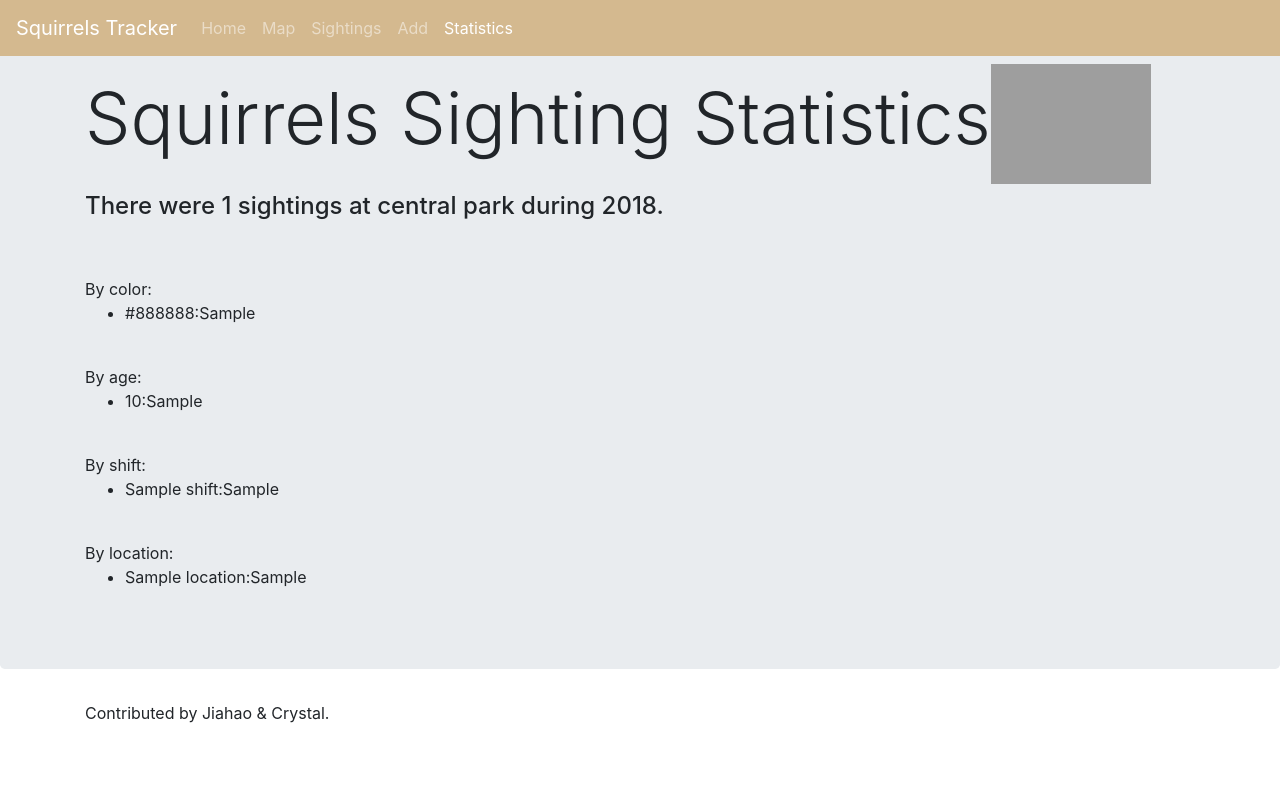
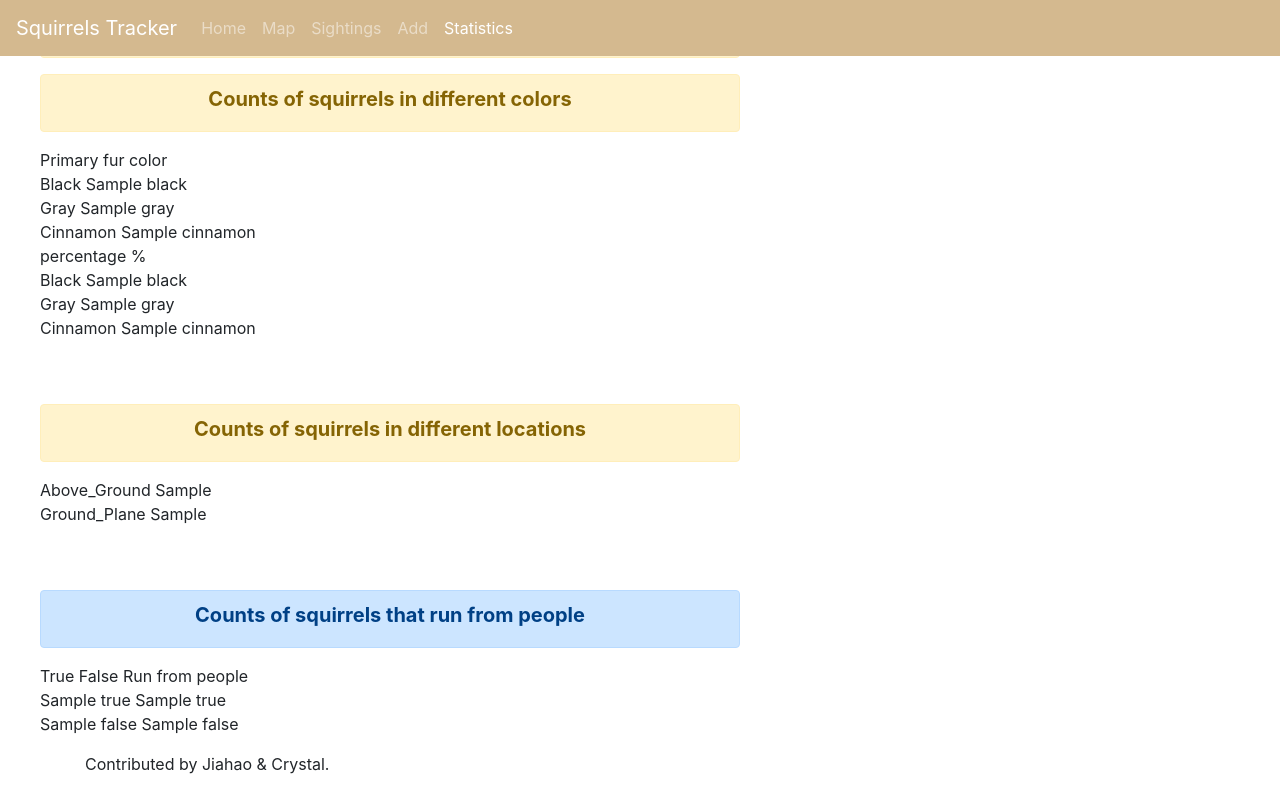
Before and after one commit to hsin-fang/SquirrelTracker_group74, a Django app: template sightings/templates/sightings/stats.html in a window 1280 px wide. Run offline with Django 3.2, Linux system fonts and the light colour scheme; the template is opened without the code that fills it: most values are stand-ins (such as "Sample title", 1, 10 or a date in 2020); some libraries are stand-ins or nearby versions; grey boxes are pictures that could not be loaded.

Commit message:
New changes to stats style

```diff
--- a/sightings/templates/sightings/stats.html
+++ b/sightings/templates/sightings/stats.html
@@ -43,59 +43,87 @@
         </div>
       </nav>
 
-      <main role="main">
+ <div>
+			<ul class='table' id="runfrom_table" style="width: 700px">
+           <div class="alert alert-warning text-center" style="width: 700px" role="alert">
+                                        <h5><strong> Counts of squirrels in different colors </strong></h5>
+                                </div>
+             <div class="alert alert-warning text-center" style="width: 700px" role="alert">
+                                        <h5><strong> Counts of squirrels in different colors </strong></h5>
+                                </div>
 
-        <!-- Main jumbotron for a primary marketing message or call to action -->
-        <div class="jumbotron">
-          <div class="container">
-            <h1 class="display-3">Squirrels Sighting Statistics<img
-              src="https://ss1.bdstatic.com/70cFvXSh_Q1YnxGkpoWK1HF6hhy/it/u=631122446,904742645&fm=26&gp=0.jpg"
-              alt="Squirrels Logo" class="logo" width="160" height="120" /></h1>
+                                 <tbody>
+                                         <tr>
+                                                 <th>Primary fur color</th> <br/>
 
-              <h4>There were {{total_squarrel}} sightings at central park during 2018.</h4>
-              <br>
-              <br>
-              By color:
-              <ul>
-                {% for item in color_lst %}
-                <li>
-                  {{item.primary_fur_color}}:{{item.c}}
-                </li>
-                {% endfor %}
-              </ul>
+                                                 <th scope='col'>Black</th>
 
-              <br>
-              By age:
-              <ul>
-                {% for item in age_lst %}
-                <li>
-                  {{item.age}}:{{item.c}}
-                </li>
-                {% endfor %}
-              </ul>
+                                                 <td>
+                                                     {{context.Primary_Fur_Color.Black}}</td> <br/>
+                                             <th scope='col'>Gray</th>
+                                                 <td>{{context.Primary_Fur_Color.Gray}}</td>   <br/>
+                                             <th scope='col'>Cinnamon</th>
+                                                 <td>{{context.Primary_Fur_Color.Cinnamon}}</td>   <br/>
+                                         </tr>
+                                         <tr>
+                                                 <th>percentage %</th> <br/>
+                                             <th scope='col'>Black</th>
+                                                 <td>{{context.Primary_Fur_Color_pct.Black}}</td>  <br/>
+                                             <th scope='col'>Gray</th>
+                                                 <td>{{context.Primary_Fur_Color_pct.Gray}}</td>  <br/>
+                                             <th scope='col'>Cinnamon</th>
+                                                 <td>{{context.Primary_Fur_Color_pct.Cinnamon}}</td>  <br/>
+                                         </tr>
+                                 </tbody>
+                         </ul>
+                </div>
+		<br>
+		<br>
+                <div>
+                         <ul class='table' id="location_table" style="width: 700px">
+				 <div class="alert alert-warning text-center" style="width: 700px" role="alert">
+                                        <h5><strong> Counts of squirrels in different locations </strong></h5>
+                                </div>
+				 <thead class="thead-dark">
+                                         <tr>
+                                                 <th scope='col'></th>
+                                                 <th scope='col'>Above_Ground</th>
+                                             <td>{{context.Location_pct.Above_Ground}}</td>  <br/>
+                                                 <th scope='col'>Ground_Plane</th>
+                                                <td>{{context.Location_pct.Ground_Plane}}</td>  <br/>
+                                         </tr>
+                                 </thead>
+                                 <tbody>
+                                         <tr>
 
-              <br>
-              By shift:
-              <ul>
-                {% for item in shift_lst %}
-                <li>
-                  {{item.shift}}:{{item.c}}
-                </li>
-                {% endfor %}
-              </ul>
-
-              <br>
-              By location:
-              <ul>
-                {% for item in location_lst %}
-                <li>
-                  {{item.location}}:{{item.c}}
-                </li>
-                {% endfor %}
-              </ul>
-
-            </div>
-          </div>
+                                         </tr>
+                                 </tbody>
+                         </ul>
+                </div>
+		<br>
+		<br>
+                <div>
+			<ul class='table' id="runfrom_table" style="width: 700px">
+				<div class="alert alert-primary text-center" style="width: 700px" role="alert">
+					<h5><strong> Counts of squirrels that run from people </strong></h5>
+				</div>
+				<thead class="thead-dark">
+					 <tr>
+						 <th scope='col'></th>
+						 <th scope='col'>True</th>
+						 <th scope='col'>False</th>
+					 </tr>
+				 </thead>
+				 <tbody>
+					 <tr>
+						 <th>Run from people</th>  <br/>
+						 <td>{{context.Runs_From.True}}</td>
+                     <td>{{context.Runs_From_pct.True}}</td>  <br/>
+						 <td>{{context.Runs_From.False}}</td>
+                       <td>{{context.Runs_From_pct.False}}</td>  <br/>
+				 </tbody>
+			 </ul>
+                </div>
 
 
           </div>
```
Also changed, not shown: db.sqlite3, 7 other files.
